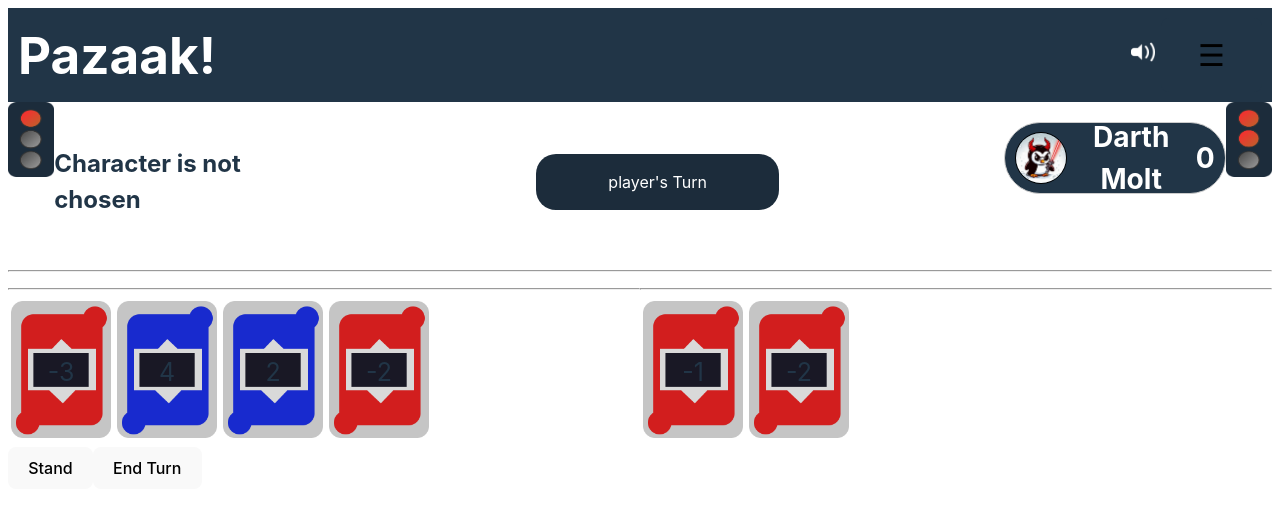
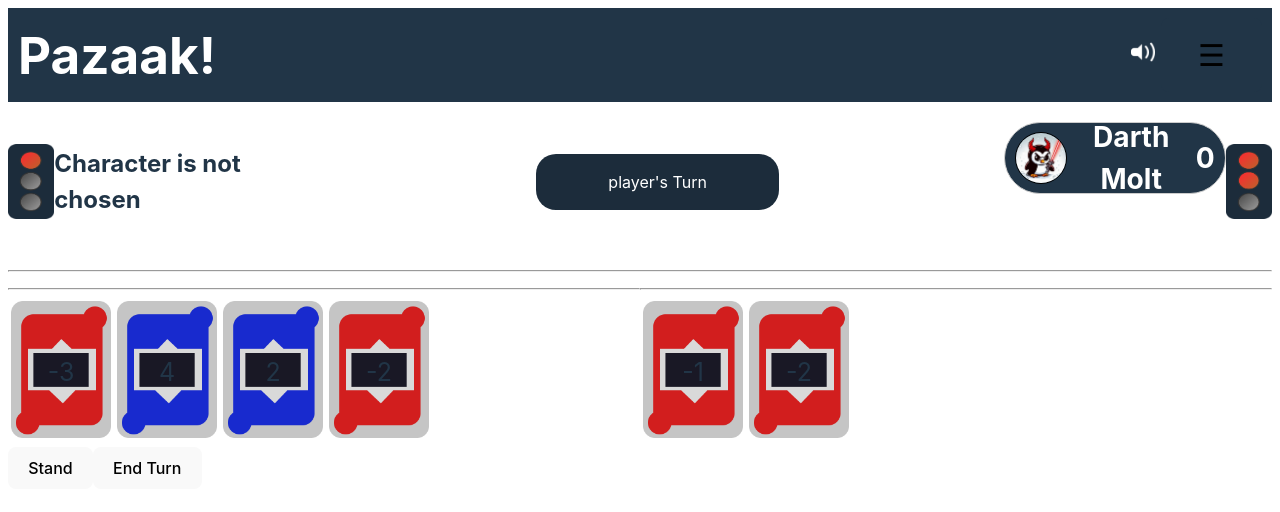
Before and after one commit to abasile1-tech/PazaakPadawan, a React (Vite) app in the folder client/: page /solo in a window 1280 px wide. Shown: the top 512 px of the page. Built offline with nearby package versions, Linux system fonts and the light colour scheme.

Commit message:
centered the score lights

```diff
--- a/client/src/components/ScoreLights.tsx
+++ b/client/src/components/ScoreLights.tsx
@@ -20,6 +20,7 @@ function ScoreLights(props: { numGamesWon: number }) {
   return (
     <>
       <img
+        style={{ alignSelf: 'center' }}
         id="image_score_lights"
         src={`src/assets/images/lights/lights${lightsvar}.png`}
         alt="score lights"
```
